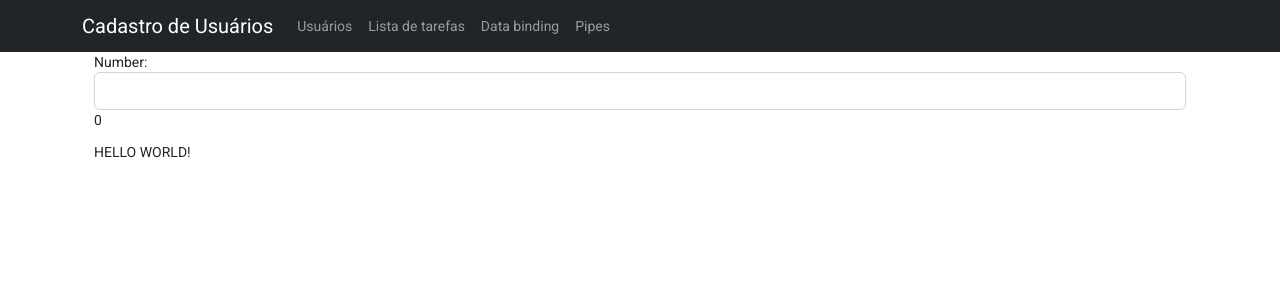
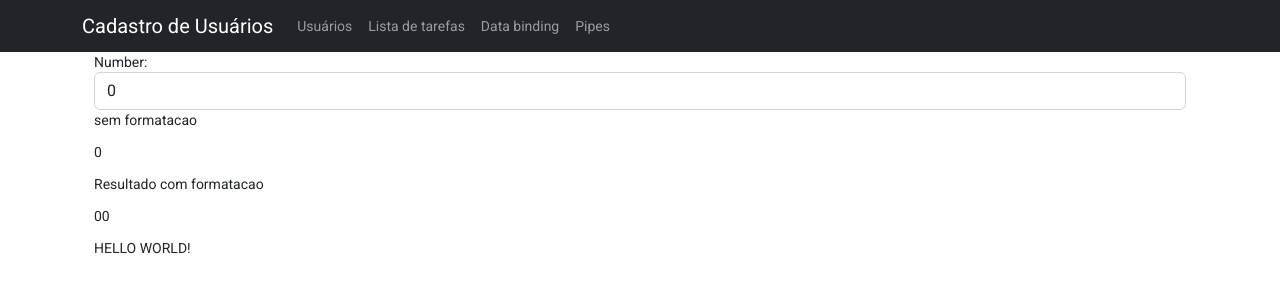
Before and after one commit to peoft/crud-angular-dio, an Angular app: page /pipes in a window 1280 px wide. Shown: the top 300 px of the page. Built offline with nearby package versions, Linux system fonts and the light colour scheme.

Commit message:
Tratando numeros com pipes

```diff
--- a/src/app/pages/pipes-example/pipes-example.component.html
+++ b/src/app/pages/pipes-example/pipes-example.component.html
@@ -1,9 +1,14 @@
 <div class="form-group">
     <label for="number">Number:</label>
-    <input type="text" class="form-control" id="number">
+    <input type="text" [(ngModel)]="number" class="form-control" id="number">
 </div>
 
 <div class="">
-<p>{{ number }}</p>
-<p>{{ text }}</p>
+    <p>sem formatacao</p>
+    <p>{{ number | number }}</p>
+
+    <p>Resultado com formatacao</p>
+    <p>{{ number | number:'2.0-1' }}</p>
+
+    <p>{{ text }}</p>
 </div>
```
